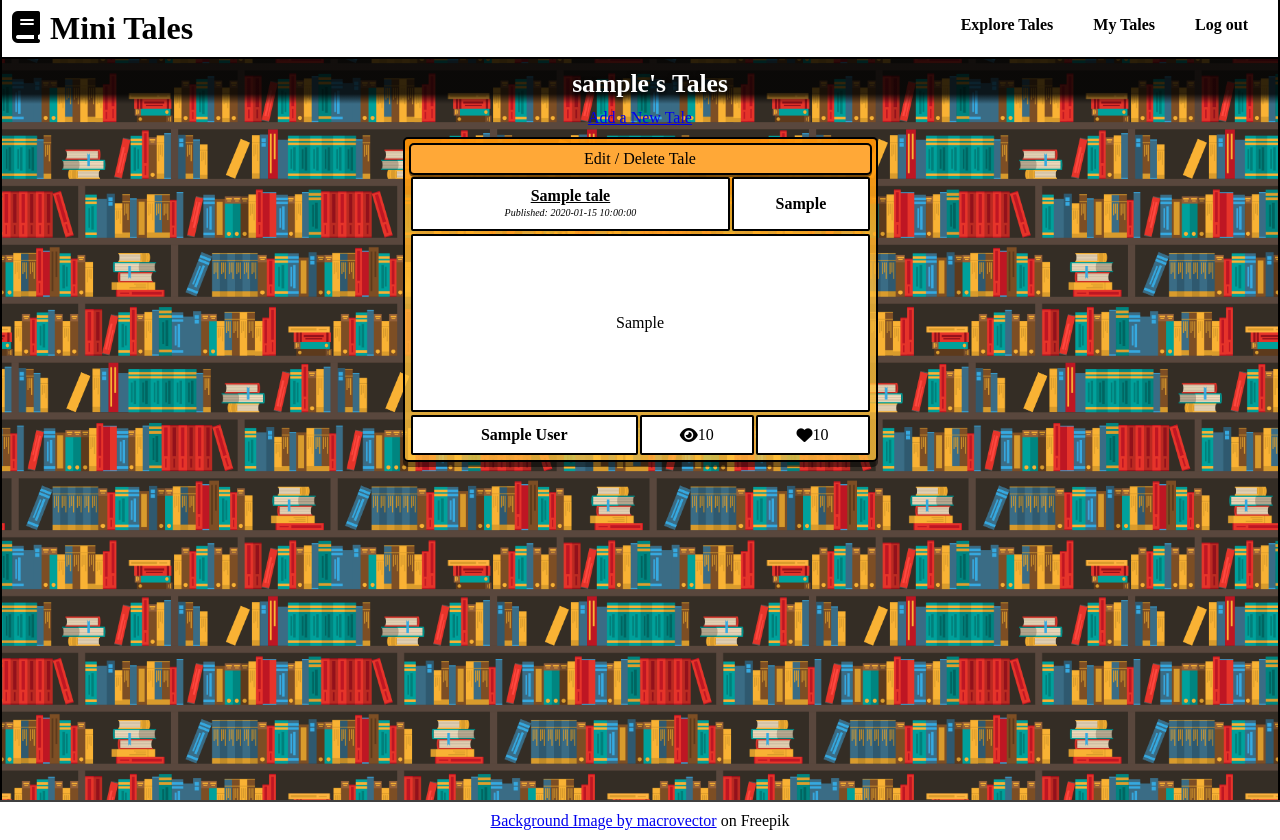
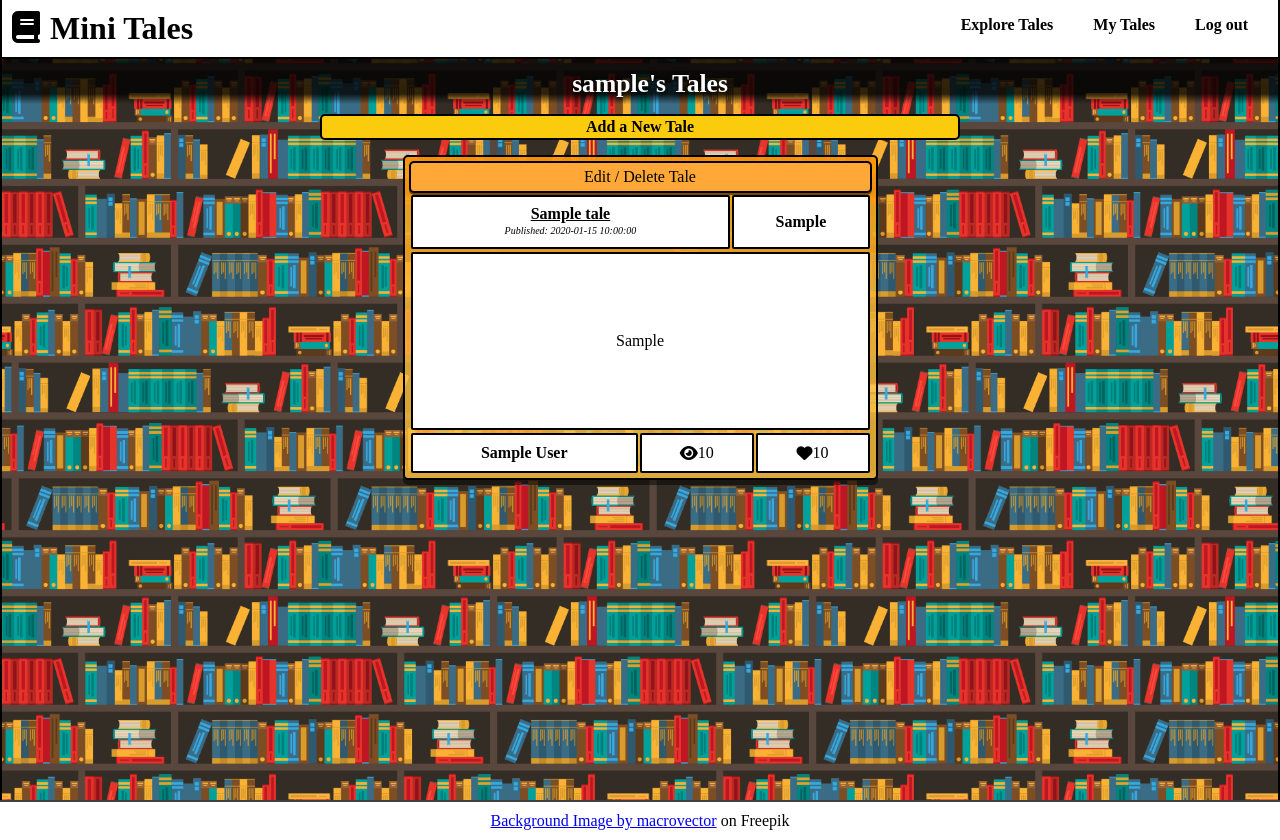
Before and after one commit to adampgiles/CI_PP3_MT, a Flask app: page /mytales/1 in a window 1280 px wide. Run offline with Flask 2, Linux system fonts and the light colour scheme; the visitor is signed in with stand-in values (Sample User, id 1); a database or web service that is not in the repository returns one stand-in record (values such as "Sample title"); some libraries are stand-ins or nearby versions.

Commit message:
style: improved layout and styling of Add new tale link

```diff
--- a/static/css/style.css
+++ b/static/css/style.css
@@ -353,6 +353,23 @@ h2{
 }
 
 /* New Tale Section*/
+.newtale-link{
+    display: flex;
+    flex-direction: column;
+    align-items: center;
+    margin: auto;
+}
+.newtale-link a{
+    color: black;
+    font-weight: bold;
+    text-decoration: none;
+    width: 50vw;
+    padding: 2px;
+    margin: 5px;
+    border: 2px solid black;
+    border-radius: 5px;
+    background-color: rgb(251, 204, 13);
+}
 .newtale-form-section{
     display: flex;
     flex-direction: column;
@@ -421,23 +438,7 @@ h2{
     height: 600px;
     box-shadow: 0px 2px hsla(0, 0%, 0%, 0.5);
 }
-.tale-link{
-    display: flex;
-    flex-direction: column;
-    align-items: center;
-    margin: auto;
-}
-.tale-link a{
-    color: black;
-    font-weight: bold;
-    text-decoration: none;
-    width: 100%;
-    padding: 2px;
-    margin: 5px;
-    border: 2px solid black;
-    border-radius: 5px;
-    background-color: lightcyan;
-}
+
 
 /* Edit Tale Section*/
 .edittale-form-section{
--- a/templates/mytales.html
+++ b/templates/mytales.html
@@ -2,7 +2,7 @@
 {% block content %}
     <h2>{{ username }}'s Tales</h2>
     <div class="newtale-link">
-        <a  href="{{ url_for( 'newtale') }}">Add a New Tale</a>
+        <a href="{{ url_for( 'newtale') }}">Add a New Tale</a>
     </div>
 
     <div class="tale-list-section">
```
